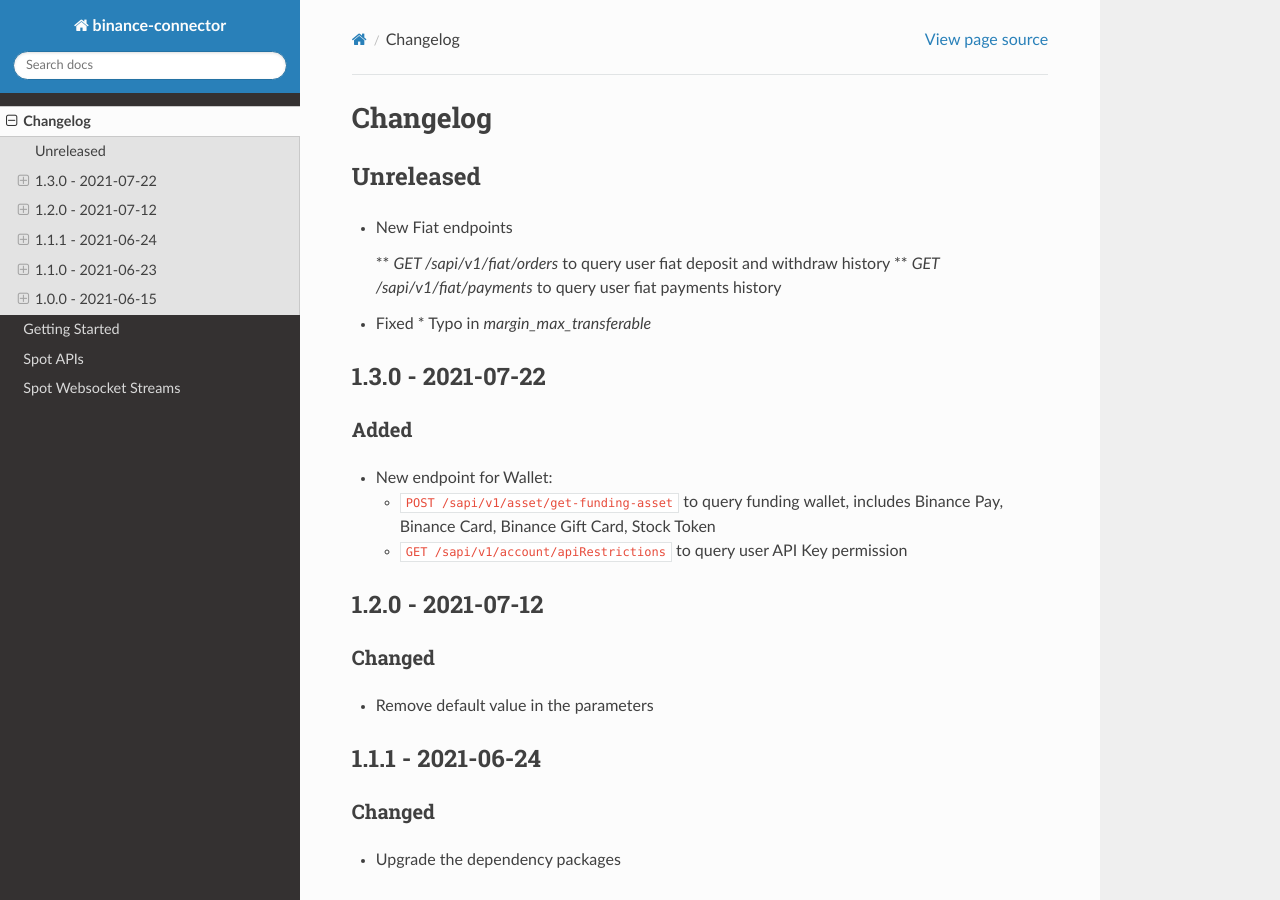
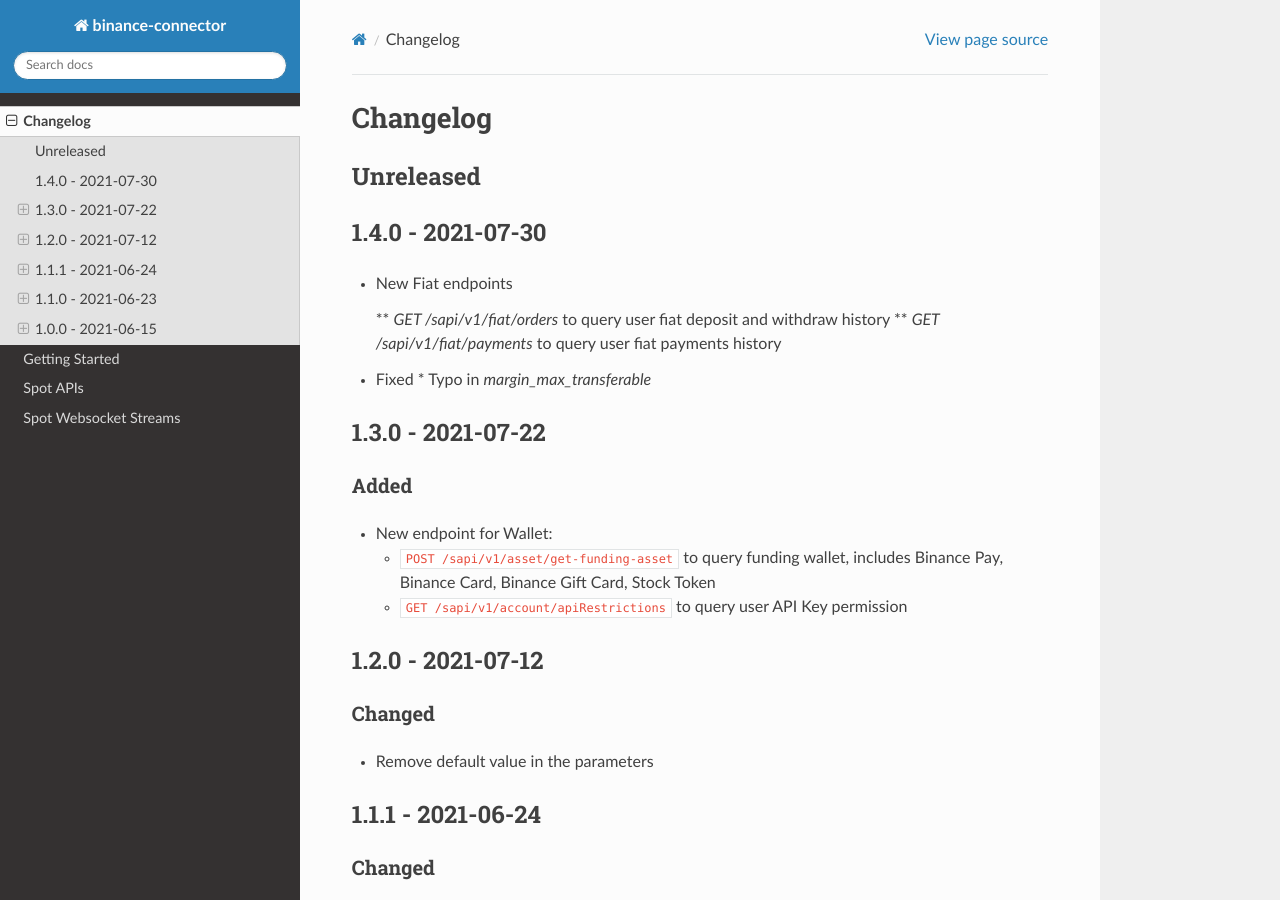
Before and after one commit to binance/binance-connector-python, a Sphinx documentation site: the page built from docs/source/CHANGELOG.rst, in a window 1280 px wide and 900 px high. Built offline with Sphinx 7.4.7 and the Read the Docs theme 2.0.0, drawn with Linux system fonts in a browser that asks for light colours.

Commit message:
New release 1.4.0 (#78)

```diff
--- a/binance/__version__.py
+++ b/binance/__version__.py
@@ -1 +1 @@
-__version__ = "1.3.0"
+__version__ = "1.4.0"
--- a/docs/source/CHANGELOG.rst
+++ b/docs/source/CHANGELOG.rst
@@ -4,6 +4,9 @@ Changelog
 
 Unreleased
 ----------
+
+1.4.0 - 2021-07-30
+------------------
 * New Fiat endpoints
 
   ** `GET /sapi/v1/fiat/orders` to query user fiat deposit and withdraw history
```
Also changed, not shown: CHANGELOG.md (+2 -0 lines).
